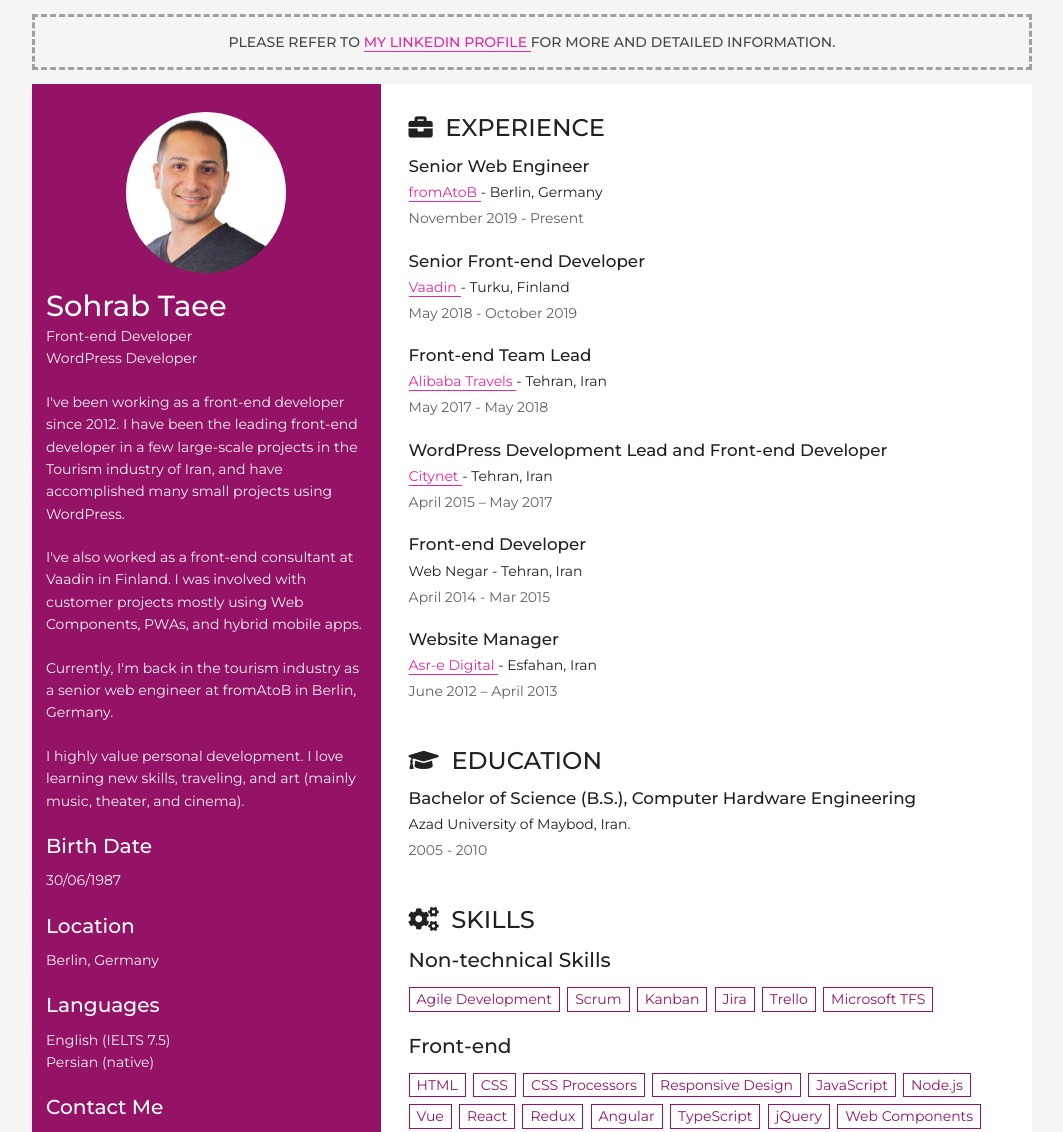
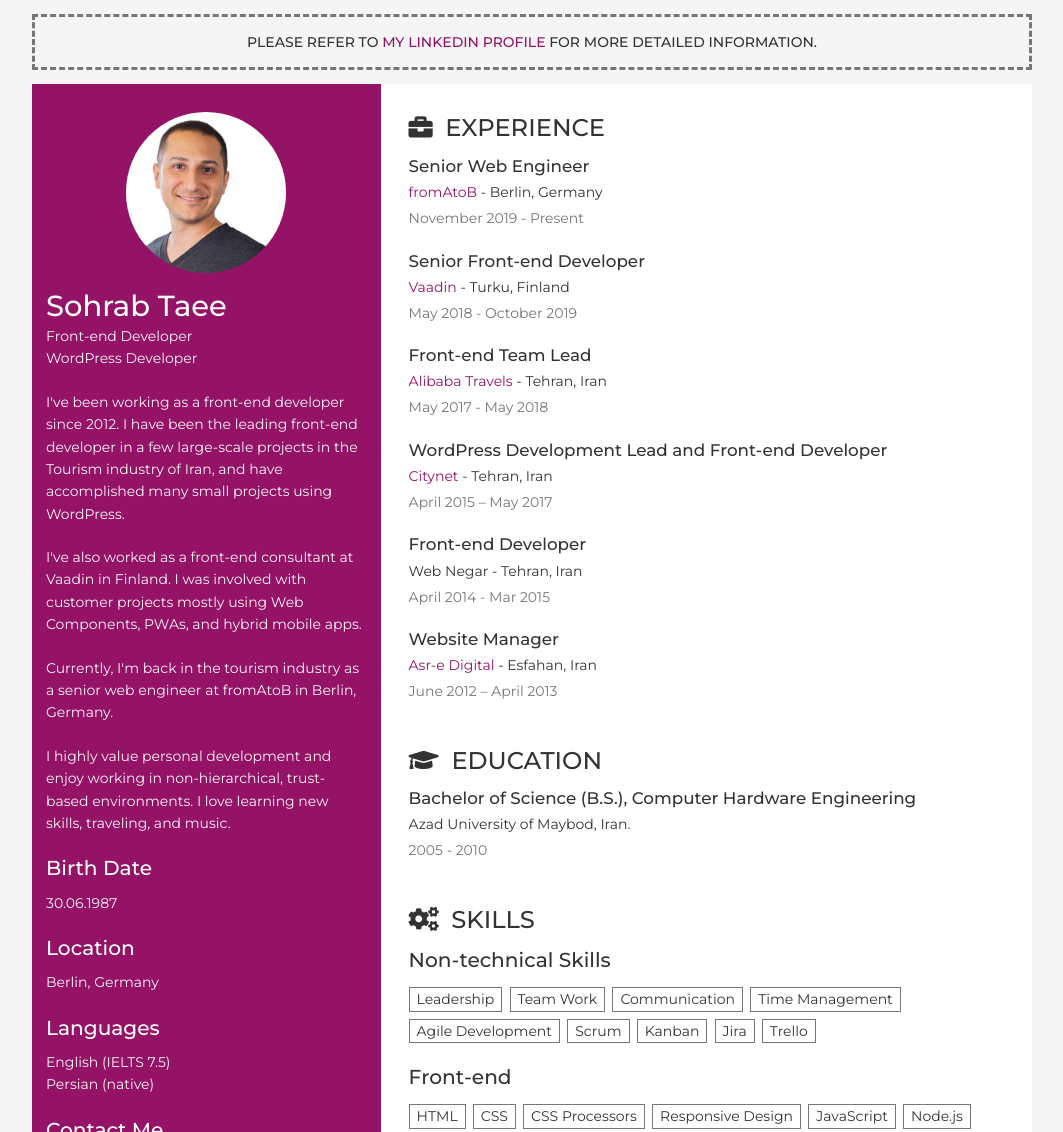
Before and after one commit to sohrabtaee/resume, a website: page index.html in a window 1280 px wide. Shown: the top 1132 px of the page, without its empty margins (108-1171 px from the left). Drawn offline with nearby package versions, Linux system fonts and the light colour scheme.

Commit message:
Update May 2020

```diff
--- a/index.html
+++ b/index.html
@@ -16,7 +16,7 @@
     <a href="https://www.linkedin.com/in/sohrabtaee/" target="_blank">
       my LinkedIn profile
     </a>
-    for more and detailed information.
+    for more detailed information.
     <span class="print-only">https://www.linkedin.com/in/sohrabtaee/</span>
   </p>
   <main id="resume">
@@ -31,10 +31,11 @@
         <p>I've also worked as a front-end consultant at Vaadin in Finland.
           I was involved with customer projects mostly using Web Components, PWAs, and hybrid mobile apps.</p>
         <p>Currently, I'm back in the tourism industry as a senior web engineer at fromAtoB in Berlin, Germany.</p>
-        <p>I highly value personal development. I love learning new skills, traveling, and art (mainly music, theater, and cinema).</p>
+        <p>I highly value personal development and enjoy working in non-hierarchical, trust-based environments. I love learning new skills, traveling, and music.</p>
       </div>
+      <div class="info">
         <h3>Birth Date</h3>
-      <p>30/06/1987</p>
+        <p>30.06.1987</p>
         <h3>Location</h3>
         <p>Berlin, Germany</p>
         <h3>Languages</h3>
@@ -76,6 +77,7 @@
               </a>
             </li>
           </ul>
+        </div>
       </div>
     </aside>
     <section class="main-content">
@@ -159,12 +161,15 @@
         </h2>
         <h3>Non-technical Skills</h3>
         <ul class="skills">
+          <li>Leadership</li>
+          <li>Team Work</li>
+          <li>Communication</li>
+          <li>Time Management</li>
           <li>Agile Development</li>
           <li>Scrum</li>
           <li>Kanban</li>
           <li>Jira</li>
           <li>Trello</li>
-          <li>Microsoft TFS</li>
         </ul>
         <h3>Front-end</h3>
         <ul class="skills">
@@ -190,6 +195,7 @@
           <li>Unit Tests</li>
           <li>E2E Tests</li>
           <li>BDD</li>
+          <li>REST API</li>
           <li>Functional Programming</li>
           <li>Object Oriented Programming</li>
         </ul>
--- a/styles/_general.scss
+++ b/styles/_general.scss
@@ -14,7 +14,7 @@ body {
   line-height: 1.6;
   font-weight: 400;
   background-color: #f5f5f5;
-  color: $black;
+  color: $dark-gray;
 }
 
 h1,
@@ -55,15 +55,15 @@ h6 {
 p {
   font-size: 1em;
   margin: 0 0 1.5em;
-  color: lighten($black, 15%);
+  color: $gray;
 }
 
 a,
 a:link,
 a:visited {
   text-decoration: none;
-  color: $link-color;
-  border-bottom: 1px solid $link-color;
+  color: $main-color;
+  border-bottom: 1px solid transparent;
 }
 
 a:hover,
@@ -71,11 +71,6 @@ a:active {
   text-decoration: none;
   color: $main-color;
   border-color: $main-color;
-}
-
-a:focus,
-button:focus {
-  outline: 0 !important;
 }
 
 b,
@@ -119,7 +114,8 @@ img {
   font-weight: 500;
   text-transform: uppercase;
   text-align: center;
-  border: 3px dashed lighten($black, 50%);
+  color: $dark-gray;
+  border: 3px dashed $gray;
   padding: 1em 2em;
   box-sizing: border-box;
 }
--- a/styles/_main.scss
+++ b/styles/_main.scss
@@ -16,7 +16,7 @@
       margin-bottom: 0;
     }
     .date {
-      color: lighten($black, 25%);
+      color: $gray;
     }
     div {
       margin: 0.25em 0;
@@ -34,8 +34,8 @@
   li {
     display: inline-block;
     vertical-align: middle;
-    border: 1px solid $main-color;
-    color: $main-color;
+    border: 1px solid $gray;
+    color: $dark-gray;
     padding: 0 0.5em;
     margin: 0 0.25em 0.5em 0;
   }
--- a/styles/_print.scss
+++ b/styles/_print.scss
@@ -33,5 +33,10 @@
   .refer {
     width: 20cm;
     margin: 0.5cm;
+    font-size: 0.833em;
+  }
+  .info, .skills {
+    page-break-inside: avoid;
+    padding-top: 0.5cm;
   }
 }
--- a/styles/_sidebar.scss
+++ b/styles/_sidebar.scss
@@ -5,17 +5,18 @@
   width: 35%;
   padding: 2em 1em;
   p {
-    color: darken(#fff, 5%);
+    color: $light-gray;
   }
   a,
   a:link,
   a:visited {
     color: #fff;
     word-break: break-word;
+    border-bottom: 1px solid transparent;
   }
   a:hover,
   a:active {
-    color: darken(#fff, 20%);
+    border-bottom: 1px solid #fff;
   }
 }
 
--- a/styles/_vars.scss
+++ b/styles/_vars.scss
@@ -1,3 +1,4 @@
 $main-color: #941366;
-$black: #212121;
-$link-color: lighten($main-color, 20%);
+$dark-gray: grayscale(#590c3e);
+$gray: grayscale(#d11b92);
+$light-gray: grayscale(#fdedf7);
```
Also changed, not shown: css/index.css, 1 other file. Lines whose indentation alone changed are shown as unchanged.
